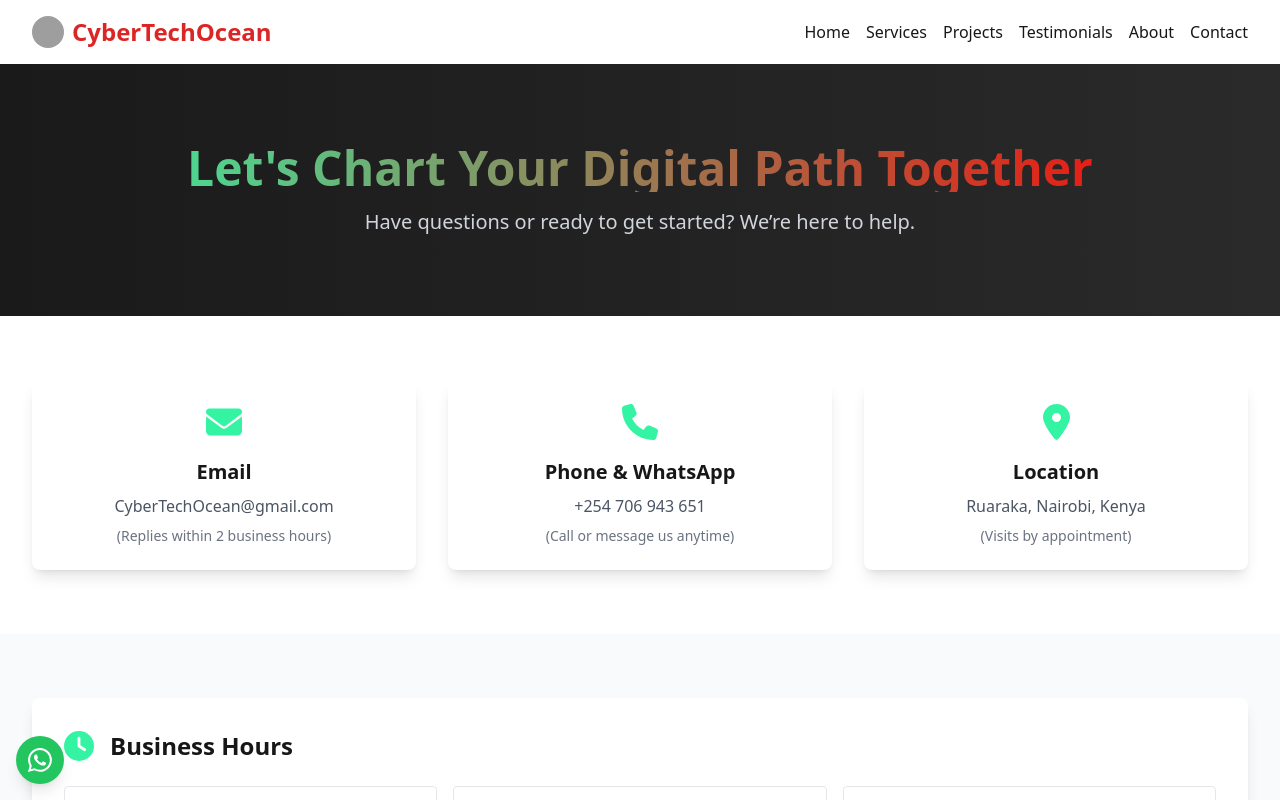
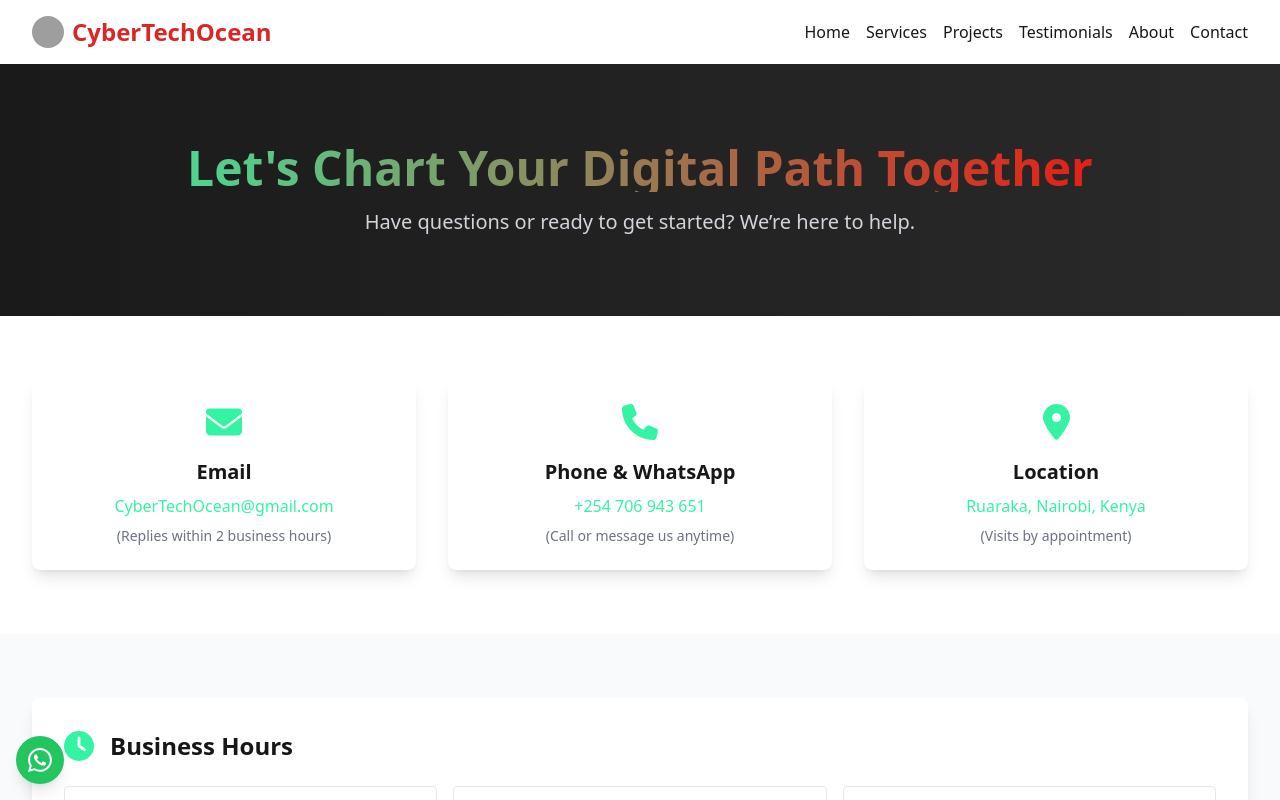
Before and after one commit to LawiOtieno/cybertechocean, a React (Vite) app: page /contact in a window 1280 px wide. Shown: the top 800 px of the page. Built offline with nearby package versions, Linux system fonts and the light colour scheme; grey boxes are pictures that could not be loaded.

Commit message:
Cyber Tech Ocean - contact link

```diff
--- a/src/pages/Contact.tsx
+++ b/src/pages/Contact.tsx
@@ -86,19 +86,34 @@
           <div className="bg-white p-6 rounded-lg shadow-lg text-center">
             <FontAwesomeIcon icon={faEnvelope} className="text-4xl text-[#34f4a4] mb-4" />
             <h3 className="text-xl font-semibold mb-2">Email</h3>
-            <p className="text-gray-600">CyberTechOcean@gmail.com</p>
+            <p>
+              <a href="mailto:CyberTechOcean@gmail.com"
+              target="_blank"
+              rel="noopener noreferrer"
+              className="text-[#34f4a4]">
+                CyberTechOcean@gmail.com
+              </a>
+            </p>
             <p className="text-sm text-gray-500 mt-2">(Replies within 2 business hours)</p>
           </div>
           <div className="bg-white p-6 rounded-lg shadow-lg text-center">
             <FontAwesomeIcon icon={faPhone} className="text-4xl text-[#34f4a4] mb-4" />
             <h3 className="text-xl font-semibold mb-2">Phone & WhatsApp</h3>
-            <p className="text-gray-600">+254 706 943 651</p>
+            <p>
+              <a
+              href="https://wa.me/254706943651?text=Hello%20*CyberTechOcean*%20%F0%9F%91%8B%F0%9F%8F%BB"
+              target="_blank"
+              rel="noopener noreferrer"
+              className="text-[#34f4a4]">
+                +254 706 943 651
+              </a>
+            </p>
             <p className="text-sm text-gray-500 mt-2">(Call or message us anytime)</p>
           </div>
           <div className="bg-white p-6 rounded-lg shadow-lg text-center">
             <FontAwesomeIcon icon={faLocationDot} className="text-4xl text-[#34f4a4] mb-4" />
             <h3 className="text-xl font-semibold mb-2">Location</h3>
-            <p className="text-gray-600">Ruaraka, Nairobi, Kenya</p>
+            <p className="text-[#34f4a4]">Ruaraka, Nairobi, Kenya</p>
             <p className="text-sm text-gray-500 mt-2">(Visits by appointment)</p>
           </div>
         </div>
```
